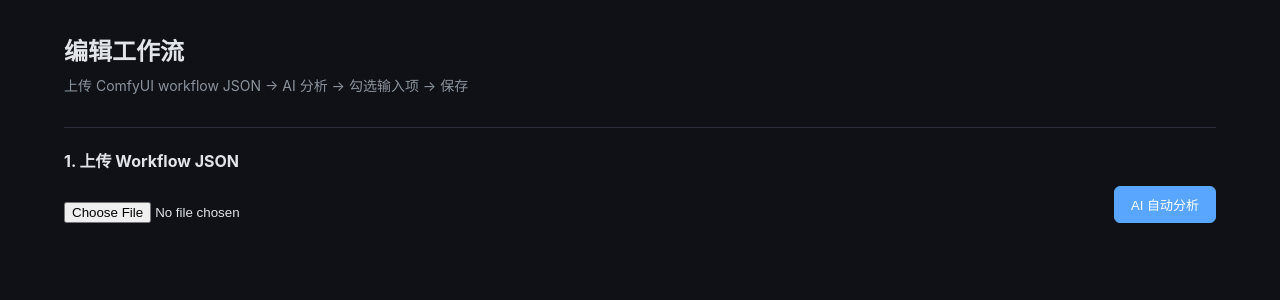
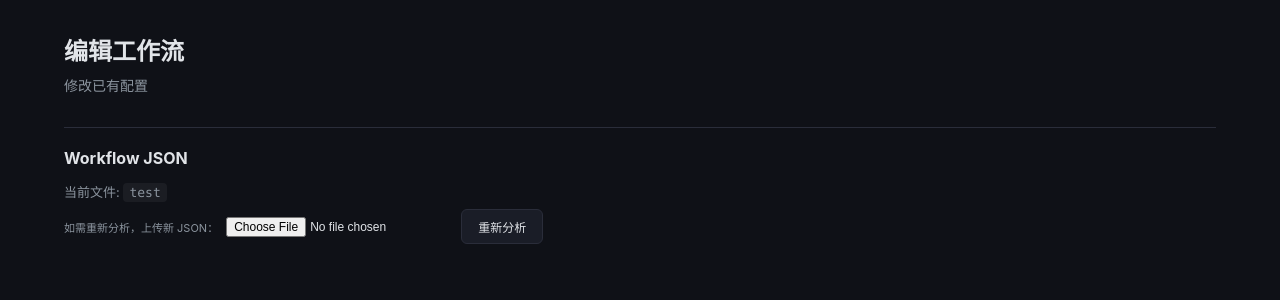
Before and after one commit to nosee818/comfyui-api, a FastAPI app: page /configs/test/edit in a window 1280 px wide. Shown: the part 56-356 px from the top of the page. Run offline with FastAPI, Linux system fonts and the light colour scheme.

Commit message:
fix: edit mode hides upload section, shows current config data immediately

```diff
--- a/app/web/templates/config_new.html
+++ b/app/web/templates/config_new.html
@@ -36,10 +36,10 @@
     </nav>
     <main>
         <h1>{{ '编辑' if edit_mode else '新建' }}工作流</h1>
-        <p class="subtitle">上传 ComfyUI workflow JSON → AI 分析 → 勾选输入项 → 保存</p>
+        <p class="subtitle">{{ '修改已有配置' if edit_mode else '上传 ComfyUI workflow JSON → AI 分析 → 勾选输入项 → 保存' }}</p>
 
-        <!-- Step 1: 上传 + 分析 -->
-        <div class="section">
+        <!-- Step 1: 上传 + 分析 (新建模式) -->
+        <div class="section" id="upload-section" {% if edit_mode %}style="display:none"{% endif %}>
             <h2>1. 上传 Workflow JSON</h2>
             <div style="display:flex;gap:12px;align-items:flex-end">
                 <div style="flex:1">
@@ -49,6 +49,20 @@
             </div>
             <div id="analyze-status" class="hint-row" style="margin-top:8px;display:none"></div>
         </div>
+
+        <!-- 编辑模式：显示当前文件 + 可选重分析 -->
+        {% if edit_mode %}
+        <div class="section" id="edit-info">
+            <h2>Workflow JSON</h2>
+            <p class="text-muted">当前文件: <code id="current-wf-file">{{ edit_config.workflow_file }}</code></p>
+            <div style="margin-top:8px;display:flex;gap:8px;align-items:center">
+                <span class="hint-row">如需重新分析，上传新 JSON：</span>
+                <input type="file" id="wf-file" accept=".json" onchange="onFileSelected()" style="font-size:12px">
+                <button class="btn" onclick="analyzeWorkflow()" style="font-size:12px">重新分析</button>
+            </div>
+            <div id="analyze-status" class="hint-row" style="margin-top:8px;display:none"></div>
+        </div>
+        {% endif %}
 
         <!-- Step 2: 配置 -->
         <div id="form-section" style="display:none">
@@ -273,6 +287,9 @@
             fd.set('backend_servers', collectServers());
             fd.set('inputs_json', JSON.stringify(selectedInputs));
             if (isEdit) fd.set('new_route', fd.get('route'));
+            // 只有重新上传了 JSON 才更新文件
+            if (wfJsonContent) fd.set('workflow_json', JSON.stringify(wfJsonContent));
+            else fd.delete('workflow_json');
 
             const url = isEdit ? '/api/configs/' + encodeURIComponent(editData.route) : '/api/configs';
             const method = isEdit ? 'PUT' : 'POST';
```
